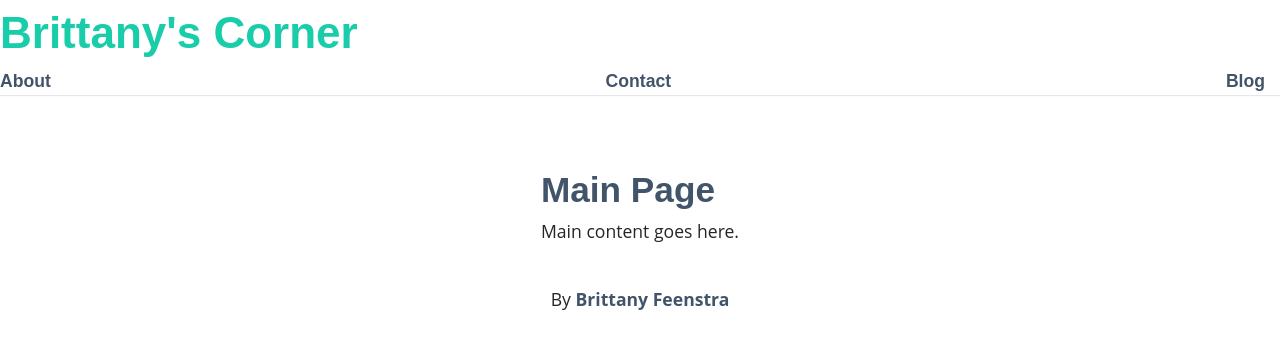
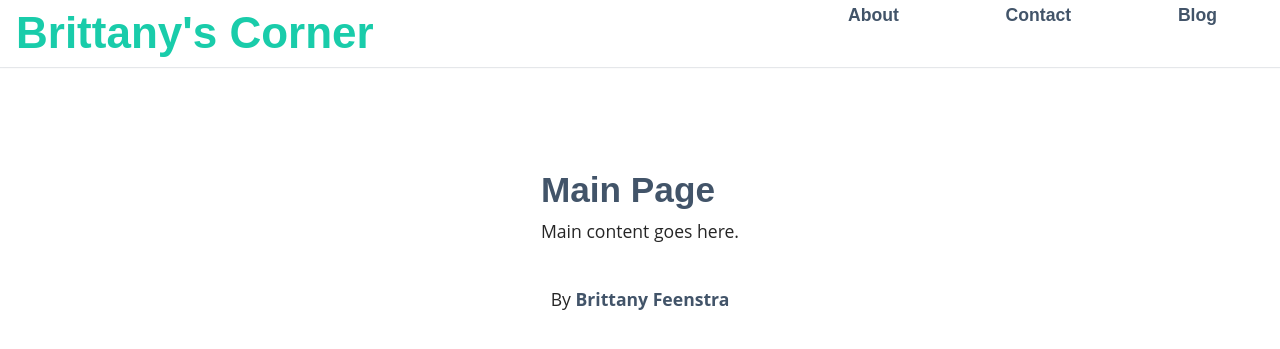
Before and after one commit to BrittanyIRL/Bspace, a Jekyll site: the page built from blog/index.html, in a window 1280 px wide. Shown: the top 349 px of the page. Built offline with Jekyll 4.4.1, drawn with Linux system fonts in a browser that asks for light colours.

Commit message:
removing error in sass

```diff
--- a/blog/_config.yml
+++ b/blog/_config.yml
@@ -10,8 +10,8 @@
 email: brittanyfeenstra@gmail.com
 description: > # this means to ignore newlines until "baseurl:"
   Tech, photo, ramblings and stories from yours truly because I believe in doing it all and doing it well.
-baseurl: "/blog" # the subpath of your site, e.g. /blog
-url: "http://brittanyirl.github.io/Bspace" # the base hostname & protocol for your site
+baseurl: "" # the subpath of your site, e.g. /blog
+url: "http://localhost:4000" # the base hostname & protocol for your site
 twitter_username: brittanyIRL
 github_username:  brittanyIRL
 
--- a/blog/_includes/head.html
+++ b/blog/_includes/head.html
@@ -11,4 +11,5 @@
   <link rel="stylesheet" href="{{ "/css/main.css" | prepend: site.baseurl }}">
   <link rel="canonical" href="{{ page.url | replace:'index.html','' | prepend: site.baseurl | prepend: site.url }}">
   <link rel="alternate" type="application/rss+xml" title="{{ site.title }}" href="{{ "/feed.xml" | prepend: site.baseurl | prepend: site.url }}">
+  <link rel="stylesheet" type="text/css" href="../css/flexboxgrid.css"></link>
 </head>
--- a/blog/css/main.scss
+++ b/blog/css/main.scss
@@ -1,7 +1,7 @@
 ---
 # Only the main Sass file needs front matter (the dashes are enough)
 ---
-//@import "flexboxgrid.min.css";
+//@import "flexboxgrid";
 // Import partials from `sass_dir` (defaults to `_sass`)
 @import "base";
 @import "layout";
```
Also changed, not shown: blog/css/flexboxgrid.css (renamed from blog/css/flexboxgrid.min.css).
